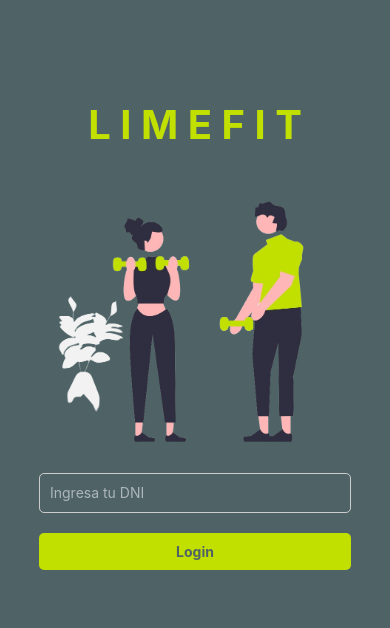
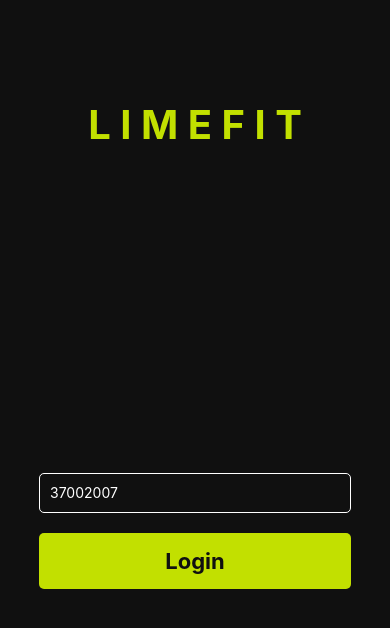
Before and after one commit to sinnick/limefit, a React Native app: screen /Login in a window 390 px wide. Shown: the top 628 px of the page. Built offline with nearby package versions, Linux system fonts and the light colour scheme.

Commit message:
mejoras en login y bootstraping de componente de Inicio

```diff
--- a/App.js
+++ b/App.js
@@ -1,5 +1,6 @@
 import { StyleSheet, Text, View } from 'react-native';
 import LoginScreen from './components/LoginScreen';
+import Inicio from './components/Inicio';
 
 //react navigation
 import { NavigationContainer } from '@react-navigation/native';
@@ -13,7 +14,9 @@ export default function App() {
         <Stack.Navigator
           screenOptions={{ headerShown: false }}
           initialRouteName="Login">
+          {/* initialRouteName="Inicio"> */}
           <Stack.Screen name="Login" component={LoginScreen} />
+          <Stack.Screen name="Inicio" component={Inicio} />
         </Stack.Navigator>
       </NavigationContainer>
   );
--- /dev/null
+++ b/components/Inicio.js
@@ -0,0 +1,176 @@
+import AsyncStorage from '@react-native-async-storage/async-storage';
+import React, {useState, useEffect} from 'react';
+import { View, StyleSheet, Image, Text } from 'react-native';
+import axios from 'axios';
+
+const Inicio = ({navigation}) => {
+  const [chofer, setChofer] = useState('Bienvenido,  ');
+  const [visible, setVisible] = useState(false);
+  const showModal = () => setVisible(true);
+  const hideModal = () => setVisible(false);
+
+  useEffect(() => {
+    async function getChofer() {
+      console.log('handlechofer');
+      let respuesta;
+      try {
+
+        let token = await AsyncStorage.getItem('token');
+        console.log('token: ', token);
+        let data = JSON.stringify({
+          "token": token,
+        });
+
+        let config = {
+          method: 'post',
+          maxBodyLength: Infinity,
+          url: `http://apps.visionblo.fer/rb/app/api/ConsultarDatosSesion`,
+          headers: {
+            'Content-Type': 'application/json',
+          },
+          data: data
+        };
+        respuesta = await axios.request(config);
+        setChofer(`Bienvenido, \n${respuesta.data.contacto.nombre}`);
+        AsyncStorage.setItem('contacto', JSON.stringify(respuesta.data.contacto));
+      } catch (error) {
+        console.log('error al obtener el chofer', error);
+      }
+    }
+    getChofer();
+  }, []);
+
+  const scanQR = () => {
+    navigation.navigate('Scanner');
+  };
+  const Salir = () => {
+    AsyncStorage.removeItem('token');
+    AsyncStorage.removeItem('movil_id');
+    AsyncStorage.removeItem('contacto');
+    navigation.navigate('Login');
+  };
+
+  return (
+    <View style={styles.container}>
+      <View style={styles.cardUsuario}>
+        <Image style={styles.imagePerfil} />
+        <View style={styles.dividerImagen}></View>
+        <View style={styles.view_texto_usuario}>
+          <Text style={styles.texto_usuario}>
+            Fernando Masso
+          </Text>
+          <Text style={styles.texto_usuario_detalles} adjustsFontSizeToFit={true}>
+            Aca van mas detalles chotos y quizas algun logo 🏋
+          </Text>
+        </View>
+      </View>
+      <View style={styles.titulo_rutinas}>
+        <Text style={styles.texto_rutinas}>
+          Rutinas
+        </Text>
+      </View>
+    </View>
+  );
+};
+
+const styles = StyleSheet.create({
+  container: {
+    marginTop: 30,
+    flex: 1,
+    alignItems: 'center',
+    justifyContent: 'flex-start',
+    backgroundColor: '#101010',
+  },
+  button: {
+    textAlign: 'center',
+    backgroundColor: '#fff',
+    minWidth: 200,
+    marginVertical: 20,
+    paddingHorizontal: 20,
+    paddingVertical: 10,
+    borderRadius: 5,
+  },
+  buttonText: {
+    textAlign: 'center',
+    color: '#7d1539',
+    fontSize: 18,
+    fontWeight: 'bold',
+  },
+  texto: {
+    color: '#000',
+    // marginBottom: 200,
+    lineHeight: 25,
+    marginLeft: 'auto',
+    marginRight: 'auto',
+    fontSize: 20,
+  },
+  image: {
+    flex: 1,
+    justifyContent: 'center',
+  },
+  cardUsuario: {
+    flexDirection: 'row',
+    backgroundColor: '#c2e000',
+    maxHeight: 100,
+    width: '80%',
+    marginHorizontal: 20,
+    marginVertical: 50,
+    paddingVertical: 10,
+    borderRadius: 5,
+    justifyContent: 'flex-start',
+    alignItems: 'center',
+    marginBottom: 200
+  },
+  imagePerfil: {
+    borderTopLeftRadius: 5,
+    borderBottomLeftRadius: 5,
+    width: 100,
+    height: 100,
+    backgroundColor: '#ccc',
+  },
+  dividerImagen: {
+    height: 100,
+    width: 5,
+    color: '#000',
+    backgroundColor: '#000',
+    margin: 0
+  },
+  view_texto_usuario: {
+    justifyContent: 'flex-start',
+    alignContent: 'flex-start',
+    alignItems: 'flex-start',
+    height: '90%',
+    width: '100%',
+  },
+  texto_usuario: {
+    color: '#000',
+    fontSize: 15,
+    fontWeight: 'bold',
+    marginLeft: 10,
+    alignSelf: 'flex-start',
+    textAlign: 'left',
+    width: '90%',
+  },
+  texto_usuario_detalles: {
+    marginTop: 5,
+    color: '#000',
+    marginLeft: 10,
+    alignSelf: 'flex-start',
+    textAlign: 'left',
+    width: '65%',
+  },
+  titulo_rutinas: {
+    flex: .2,
+    width: '100%',
+    backgroundColor: '#fff1',
+    height: 30,
+    justifyContent: 'center',
+    alignItems: 'center',
+    alignSelf: 'flex-start',
+  },
+  texto_rutinas: {
+    color: '#fff',
+  }
+});
+
+export default Inicio;
--- a/components/LoginScreen.js
+++ b/components/LoginScreen.js
@@ -1,34 +1,57 @@
 import React, { useState } from 'react';
-import { View, TextInput, StyleSheet, TouchableOpacity, Text, Image, ImageBackground } from 'react-native';
+import { View, TextInput, StyleSheet, TouchableOpacity, Text, Image, ImageBackground, Alert } from 'react-native';
+
 
 const LoginScreen = () => {
-    const [username, setUsername] = useState('');
+    const [dni, setDNI] = useState('37002007');
 
-    const handleLogin = () => {
-        // Perform login logic here
+    const handleLogin = async () => {
+        console.log('username: ', dni);
+        try {
+            const respuesta = await fetch('http://sinnick.duckdns.org:3000/api/login', {
+                method: 'POST',
+                body: JSON.stringify({ dni: dni }),
+            })
+            console.log({respuesta});
+            const json = await respuesta.json();
+            const { user } = json;
+            console.log('user: ', user);
+            // Alert.alert(
+            //     'Hola',
+            //     `Usuario: ${user.NOMBRE}`
+            // )
+            alert(`HOLA ${user.NOMBRE} ${user.APELLIDO}. DNI: ${user.DNI} Email: ${user.EMAIL}`)
+        } catch (error) {
+            console.error('error ', error);
+        }
+        console.log('handleLogin');
     };
 
     return (
         <View style={styles.container}>
+            {/* <ImageBackground style={styles.logo} source={require('../assets/bg-fit.png')} > */}
             <View style={styles.logoContainer}>
-            <View style={styles.view_titulo_logo}>
-                <Text style={styles.text_titulo_logo}>L I M E F I T</Text>
-            </View>
-                <ImageBackground style={styles.logo} source={require('../assets/bg-fit.png')} >
-                </ImageBackground>
+                <View style={styles.view_titulo_logo}>
+                    <Text style={styles.text_titulo_logo}>L I M E F I T</Text>
+                </View>
             </View>
             <View style={styles.inputContainer}>
                 <TextInput
                     style={styles.input}
                     placeholder="Ingresa tu DNI"
                     placeholderTextColor={'#fff8'}
-                    onChangeText={text => setUsername(text)}
-                    value={username}
+                    onChangeText={text => setDNI(text)}
+                    value={dni}
                 />
                 <TouchableOpacity style={styles.button} onPress={handleLogin}>
-                    <Text style={styles.buttonText}>Login</Text>
+                    <Text style={styles.buttonText}>Login
+                        {/* <View style={styles.login_arrow}>
+                            <Text style={styles.text_login_arrow}>→</Text>
+                        </View> */}
+                    </Text>
                 </TouchableOpacity>
             </View>
+            {/* </ImageBackground> */}
         </View>
     );
 };
@@ -38,7 +61,7 @@ const styles = StyleSheet.create({
         flex: 1,
         alignItems: 'center',
         justifyContent: 'flex-start',
-        backgroundColor: '#4F6367',
+        backgroundColor: '#101010',
     },
     logoContainer: {
         flex: 1,
@@ -63,7 +86,7 @@ const styles = StyleSheet.create({
     },
     input: {
         height: 40,
-        borderColor: '#ccc',
+        borderColor: '#fff',
         color: '#fff',
         borderWidth: 1,
         borderRadius: 5,
@@ -72,13 +95,17 @@ const styles = StyleSheet.create({
     },
     button: {
         backgroundColor: '#C2E000',
-        paddingVertical: 10,
+        paddingVertical: 15,
         borderRadius: 5,
     },
     buttonText: {
-        color: '#4F6367',
+        color: '#101010',
         textAlign: 'center',
         fontWeight: 'bold',
+        alignContent: 'center',
+        alignItems: 'center',
+        justifyContent: 'center',
+        fontSize: 22,
     },
     view_titulo_logo: {
         backgroundColor: 'transparent',
@@ -96,6 +123,23 @@ const styles = StyleSheet.create({
         fontSize: 40,
         fontWeight: 'bold',
     },
+    login_arrow: {
+        marginBottom: 10,
+        borderColor: '#000',
+        borderWidth: 1,
+        borderRadius: 50,
+        marginLeft: 200,
+        justifyContent: 'center',
+        alignContent: 'center',
+    },
+    text_login_arrow: {
+        color: '#000',
+        fontSize: 20,
+        fontWeight: 'bold',
+        alignContent: 'center',
+        alignItems: 'center',
+        justifyContent: 'center',
+    }
 });
 
 export default LoginScreen;
```
Also changed, not shown: package.json (+9 -4 lines), components/Start.js (deleted), 1 other file (tests, documents, lock files or other folders).
